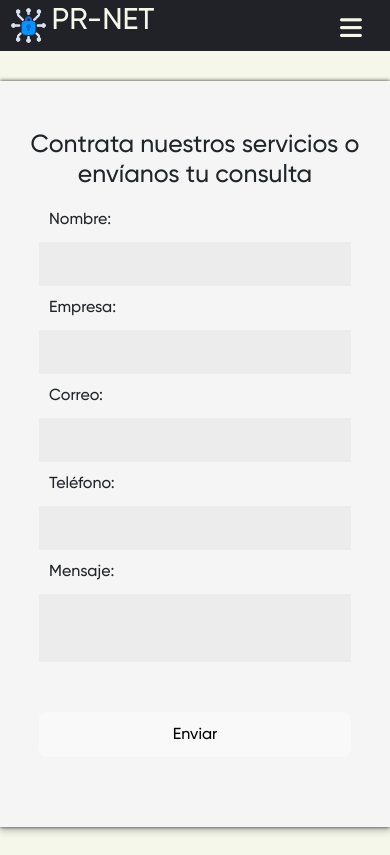
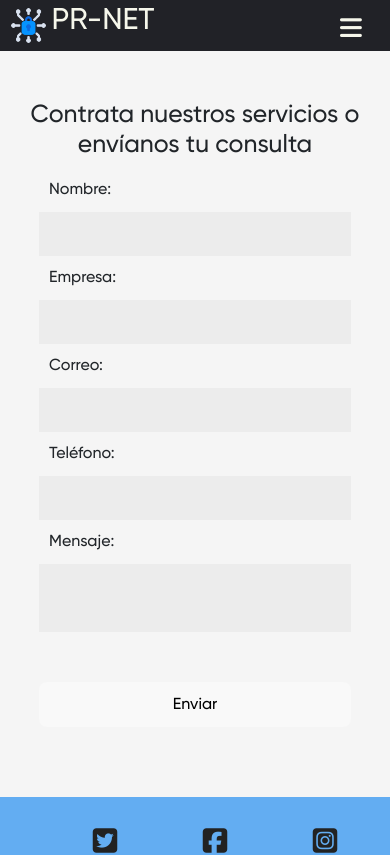
Before and after one commit to Zonorg/pr-net, a React (Vite) app: page /contact in a window 390 px wide. Shown: the top 855 px of the page. Built offline with nearby package versions, Linux system fonts and the light colour scheme.

Commit message:
fix margin mobile

```diff
--- a/src/pages/Contact/contact.css
+++ b/src/pages/Contact/contact.css
@@ -3,10 +3,9 @@
   display: flex;
   justify-content: center;
   align-items: center;
-
 }
 
-.contactDiv h2{
+.contactDiv h2 {
   padding: 0 20px;
 }
 
@@ -56,6 +55,10 @@ textarea {
 }
 
 @media screen and (max-width: 480px) {
+  .contactDiv {
+    margin: 0;
+  }
+
   .contactForm {
     width: 100%;
     border-radius: 0;
```
